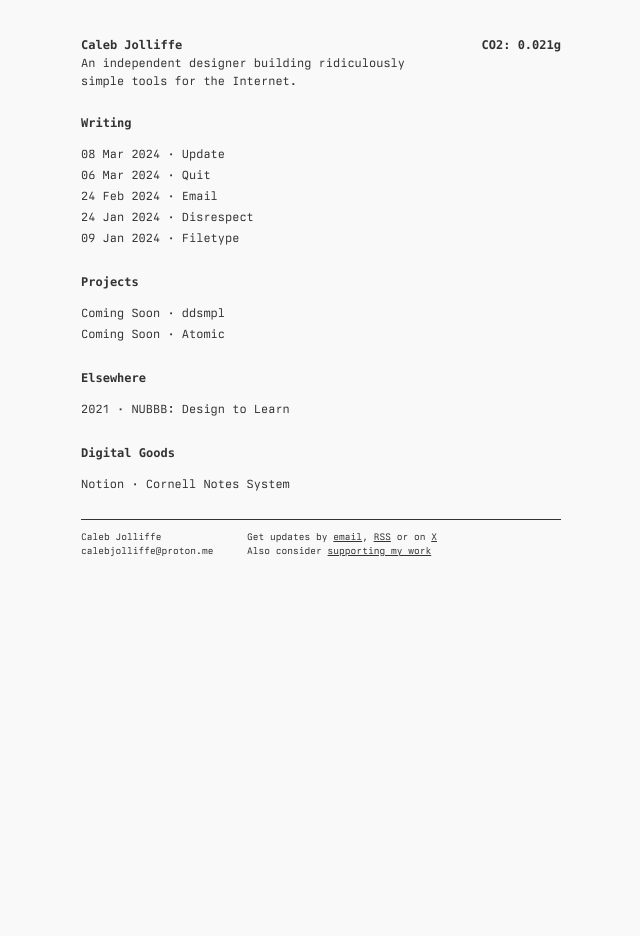
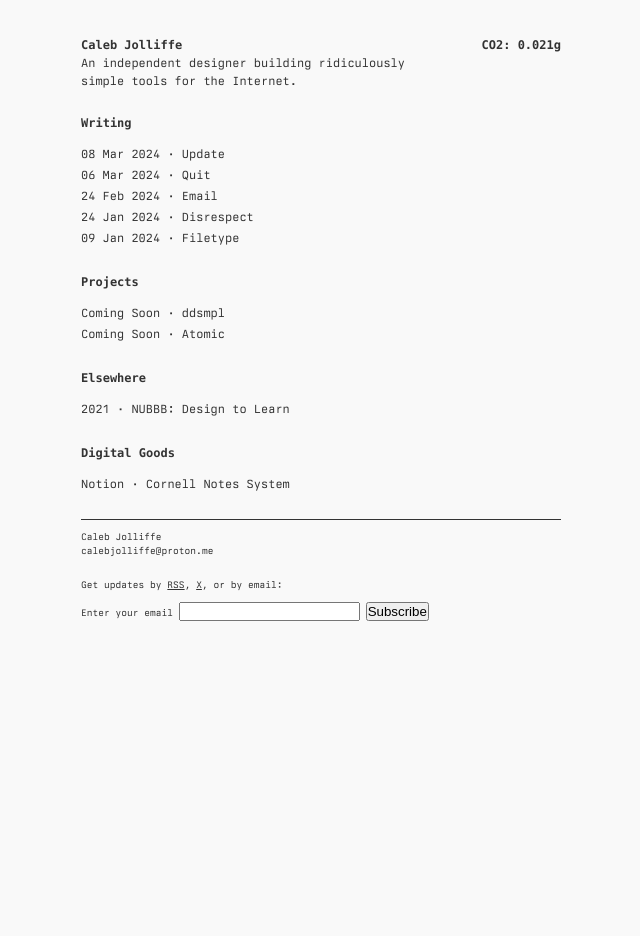
Before and after one commit to hayleyjolliffe/cv, a Jekyll site: the page built from index.html, in a window 1280 px wide. Shown: the whole page, without its empty margins (319-959 px from the left). Built offline with Jekyll 4.4.1, drawn with Linux system fonts in a browser that asks for light colours; some web fonts are replaced.

Commit message:
Test embedded BD in footer

```diff
--- a/_layouts/default.html
+++ b/_layouts/default.html
@@ -50,10 +50,22 @@
             </div>
             <div class="contact">
                 <p>
+                    Get updates by <a href="https://calebjolliffe.co/rss">RSS</a>, <a href="https://x.com/calebjolliffe">X</a>, or by email:
+                </p>
+                <form action="https://buttondown.email/api/emails/embed-subscribe/calebjolliffe" method="post" target="popupwindow" onsubmit="window.open('https://buttondown.email/calebjolliffe', 'popupwindow')" class="embeddable-buttondown-form">
+                    <label for="bd-email">Enter your email</label>
+                    <input type="email" name="email" id="bd-email" />
+                    <input type="submit" value="Subscribe" />
+                </form>
+            </div>
+            <!--
+            <div class="contact">
+                <p>
                     Get updates by <a href="https://buttondown.email/calebjolliffe">email</a>, <a href="https://calebjolliffe.co/rss">RSS</a> or on <a href="https://x.com/calebjolliffe">X</a><br>
                     Also consider <a href="https://ko-fi.com/calebjolliffe" target="_blank">supporting my work</a>
                 </p>
             </div>
+            -->
         </div>
     </div>
 </body>
```
